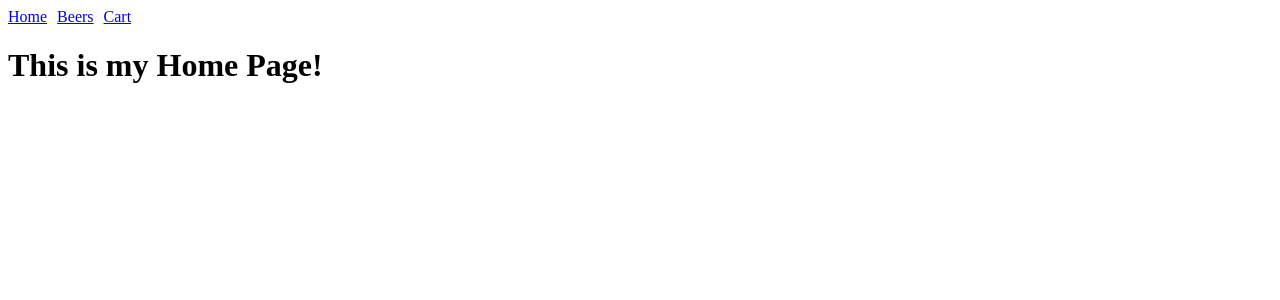
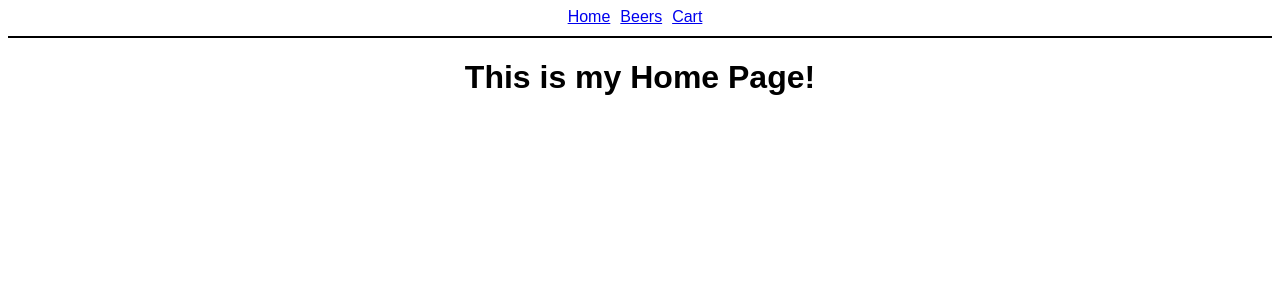
Before and after one commit to foreverluiscastro/React-Drinks-App, a React (Create React App) app: page / in a window 1280 px wide. Shown: the top 300 px of the page. Built offline with nearby package versions, Linux system fonts and the light colour scheme; no server answers.

Commit message:
added css to app.js and navbar.js

```diff
--- a/src/App.css
+++ b/src/App.css
@@ -1,5 +1,29 @@
+.beer-avatar {
+  justify-self: center;
+  height: 25rem;
+  width: auto;
+}
+
+.card {
+  text-align: center;
+  border: orangered 1px;
+  padding: 1rem;
+  width: 15rem;
+  height: 25rem;
+  display: inline-grid;
+  margin: auto;
+  box-shadow: 3px 4px #e04b52;
+}
+
+.navbar {
+  border-bottom: 2px solid black;
+  padding-bottom: 10px;
+  margin-bottom: 12px;
+}
+
 .App {
   text-align: center;
+  font-family: Arial, Helvetica, sans-serif;
 }
 
 .App-logo {
--- a/src/components/BeerList.js
+++ b/src/components/BeerList.js
@@ -8,7 +8,7 @@ const BeerList = ({ beers }) => {
 
     return (
         <div>
-            {renderBeers}
+            { renderBeers }
         </div>
     );
 };
--- a/src/components/BeerShow.js
+++ b/src/components/BeerShow.js
@@ -1,13 +1,16 @@
+import '../App.css';
 import React from 'react';
 
 const BeerShow = ({match, beers}) => {
 
     return(
-        <div>
+        <div className="card">
             <h3>{ beers[match.params.beerId].name }</h3>
+            <img src={ beers[match.params.beerId].image_url } class="beer-avatar"/>
             <p>Tagline:{ beers[match.params.beerId].tagline }</p>
             <p>Abv:{ beers[match.params.beerId].abv }</p>
             <p>Description:{ beers[match.params.beerId].description }</p>
+            <p>Pairs well with:{ beers[match.params.beerId].food_pairing.join(", ") }</p>
         </div>
     );
 }
--- a/src/components/NavBar.js
+++ b/src/components/NavBar.js
@@ -1,5 +1,6 @@
 import React from 'react';
 import { NavLink } from 'react-router-dom';
+import '../App.css';
 
 const NavBar = () => {
     return (
--- a/src/containers/App.js
+++ b/src/containers/App.js
@@ -2,7 +2,8 @@ import React, { Component } from 'react';
 import { BrowserRouter as Router, Route } from 'react-router-dom';
 import NavBar from '../components/NavBar';
 import BeerPage from './BeerPage';
-import Home from '../components/Home'
+import Home from '../components/Home';
+import '../App.css';
 
 class App extends Component {
 
@@ -23,7 +24,7 @@ class App extends Component {
   render() {
     return (
       <Router>
-        <div>
+        <div className="App">
           <NavBar />
           <Route exact path="/" component={ Home }/>
           <Route path='/beers' render={ routerProps => <BeerPage {...routerProps} beers={this.state.beers}/>} />
```
